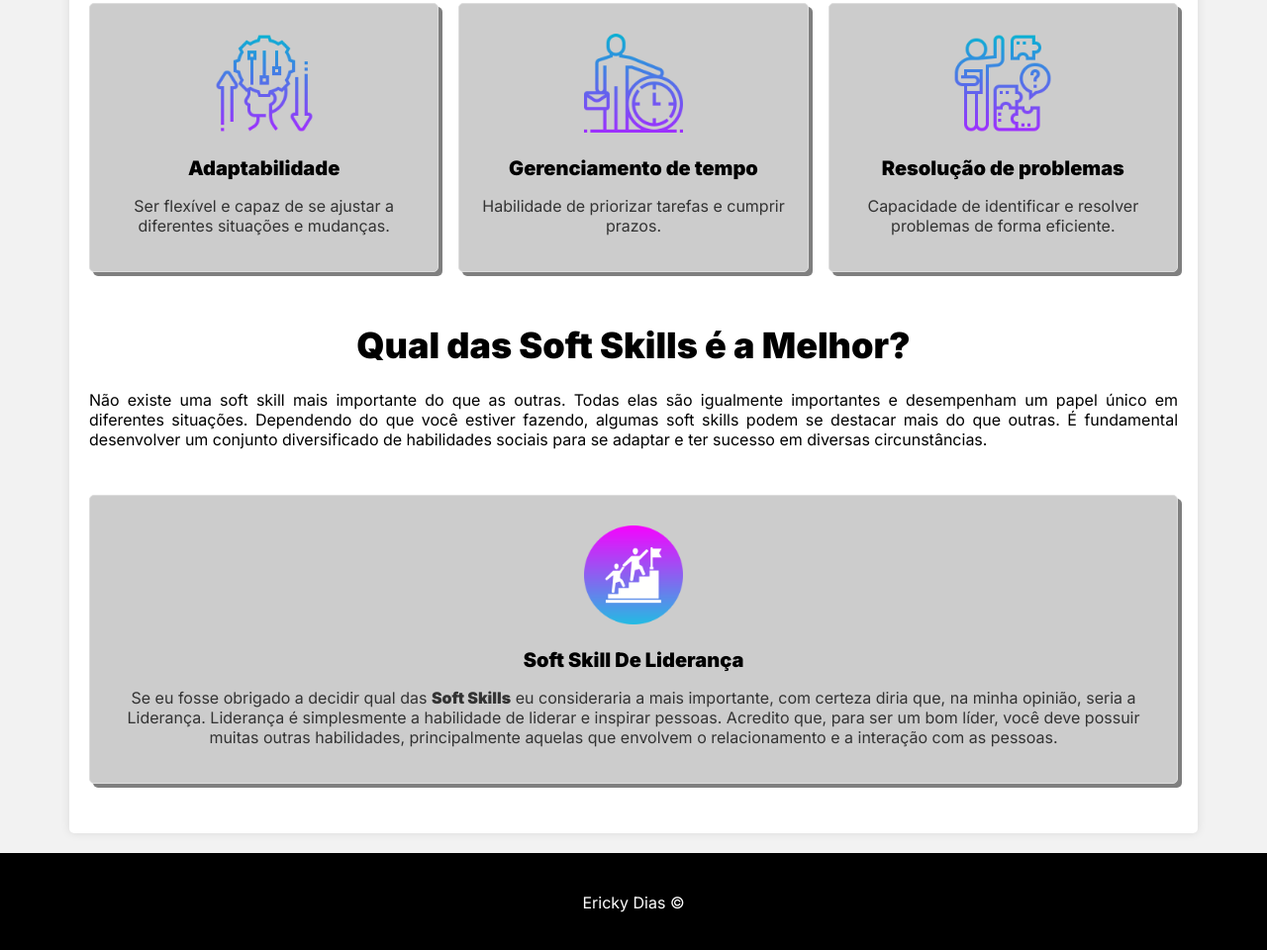
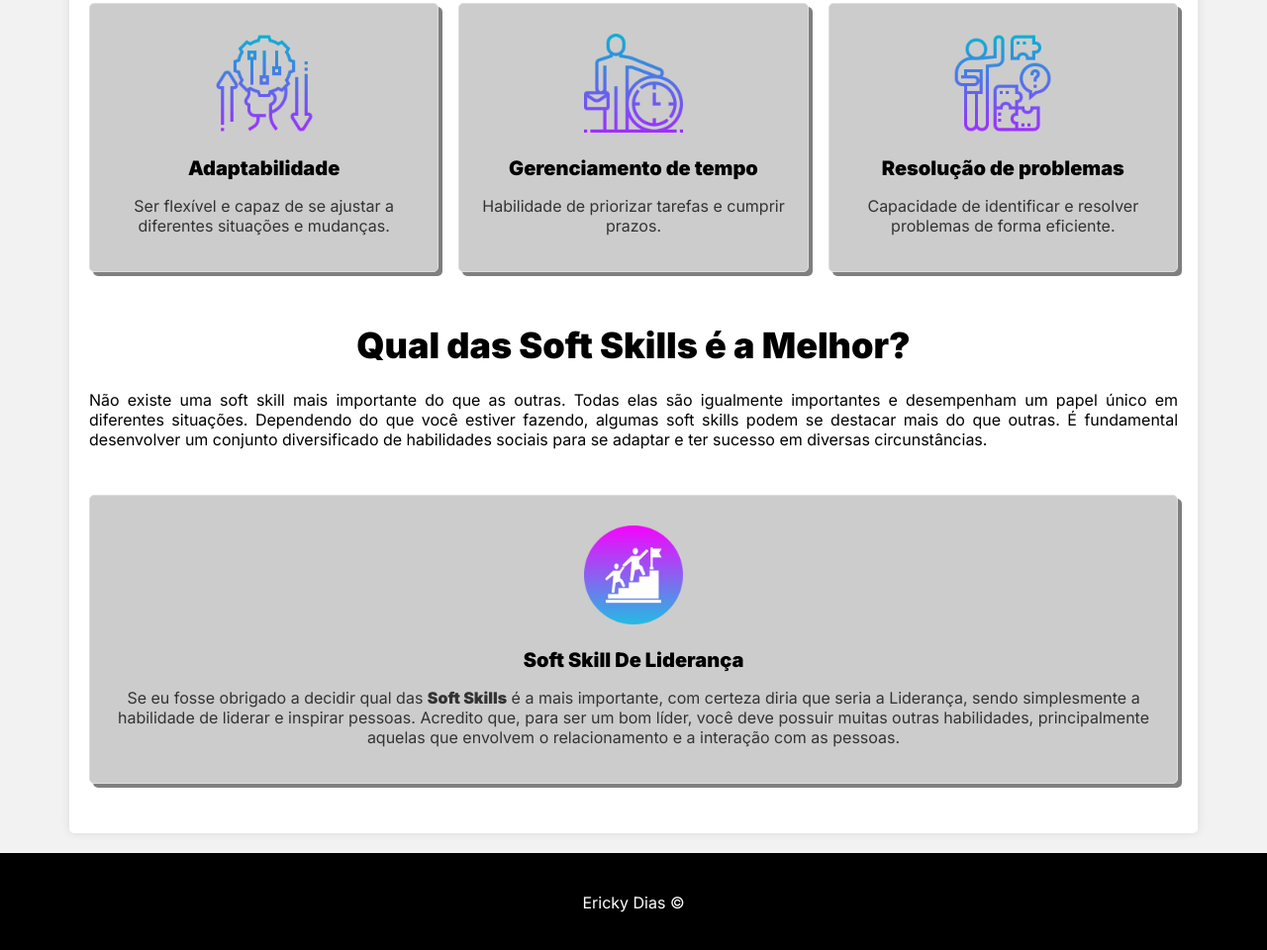
Before and after one commit to dev-erickydias/softskill, a plain HTML site: page index.html in a window 1280 px wide. Shown: the part 991-1951 px from the top of the page at 99% size. Drawn offline with Linux system fonts and the light colour scheme.

Commit message:
remake text da minha opiniao sobre softskill

```diff
--- a/index.html
+++ b/index.html
@@ -75,7 +75,7 @@
       <div class="cards__iten">
         <img class="cards__image" src="./image/icons/lideranca.png" alt="">
         <h2 class="cards__title">Soft Skill De Liderança</h2>
-        <p class="cards__text">Se eu fosse obrigado a decidir qual das <span class='softskill'>Soft Skills</span> eu consideraria a mais importante, com certeza diria que, na minha opinião, seria a Liderança. Liderança é simplesmente a habilidade de liderar e inspirar pessoas. Acredito que, para ser um bom líder, você deve possuir muitas outras habilidades, principalmente aquelas que envolvem o relacionamento e a interação com as pessoas.</p>
+        <p class="cards__text">Se eu fosse obrigado a decidir qual das <span class='softskill'>Soft Skills</span> é a mais importante, com certeza diria que seria a Liderança, sendo simplesmente a habilidade de liderar e inspirar pessoas. Acredito que, para ser um bom líder, você deve possuir muitas outras habilidades, principalmente aquelas que envolvem o relacionamento e a interação com as pessoas.</p>
       </div>
     </section>
   </main>
```
